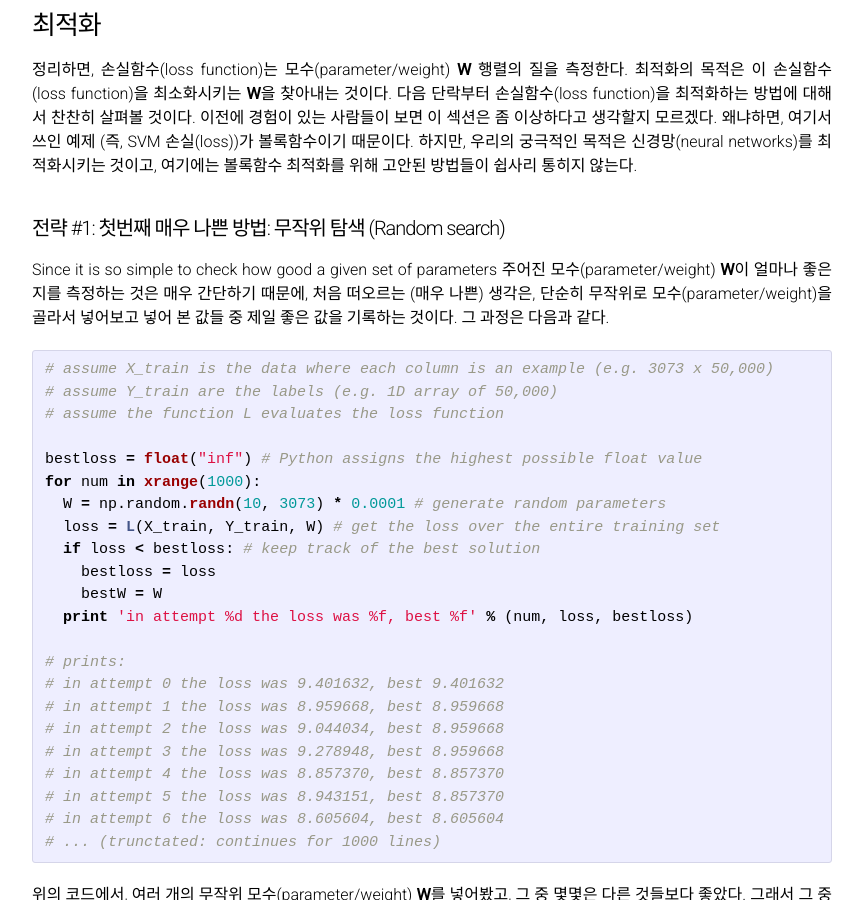
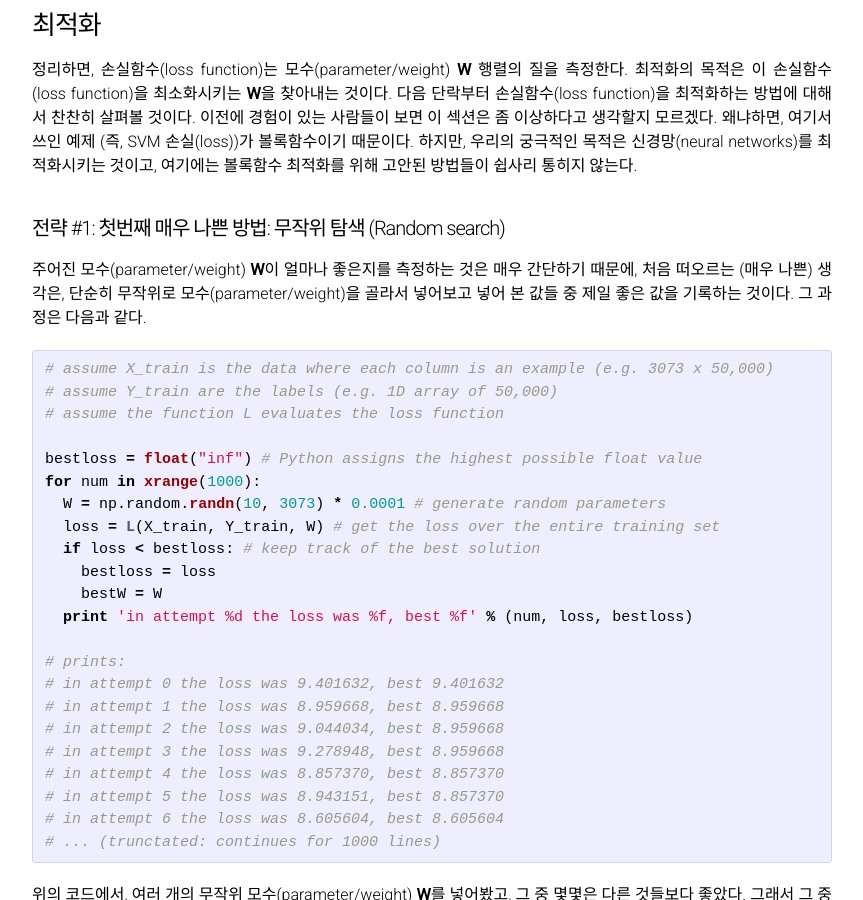
Before and after one commit to cs231n/cs231n.github.io, a Jekyll site: the page built from optimization-1.md, in a window 1280 px wide and 900 px high, scrolled down 2909 px. Shown: the whole window, without its empty margins (208-1071 px from the left). Built offline with Jekyll 4.4.1, drawn with Linux system fonts in a browser that asks for light colours; formulas are drawn with MathJax 3.

Commit message:
Update optimization-1.md

```diff
--- a/optimization-1.md
+++ b/optimization-1.md
@@ -91,7 +91,7 @@ $$
 
 #### 전략 #1: 첫번째 매우 나쁜 방법: 무작위 탐색 (Random search)
 
-Since it is so simple to check how good a given set of parameters 주어진 모수(parameter/weight) **W**이 얼마나 좋은지를 측정하는 것은 매우 간단하기 때문에, 처음 떠오르는 (매우 나쁜) 생각은, 단순히 무작위로 모수(parameter/weight)을 골라서 넣어보고 넣어 본 값들 중 제일 좋은 값을 기록하는 것이다. 그 과정은 다음과 같다.
+주어진 모수(parameter/weight) **W**이 얼마나 좋은지를 측정하는 것은 매우 간단하기 때문에, 처음 떠오르는 (매우 나쁜) 생각은, 단순히 무작위로 모수(parameter/weight)을 골라서 넣어보고 넣어 본 값들 중 제일 좋은 값을 기록하는 것이다. 그 과정은 다음과 같다.
 
 ~~~python
 # assume X_train is the data where each column is an example (e.g. 3073 x 50,000)
```
